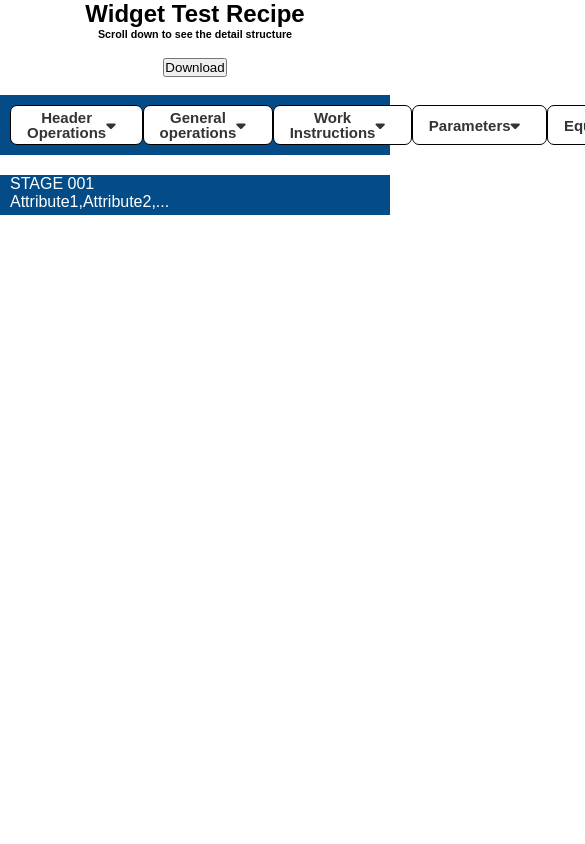
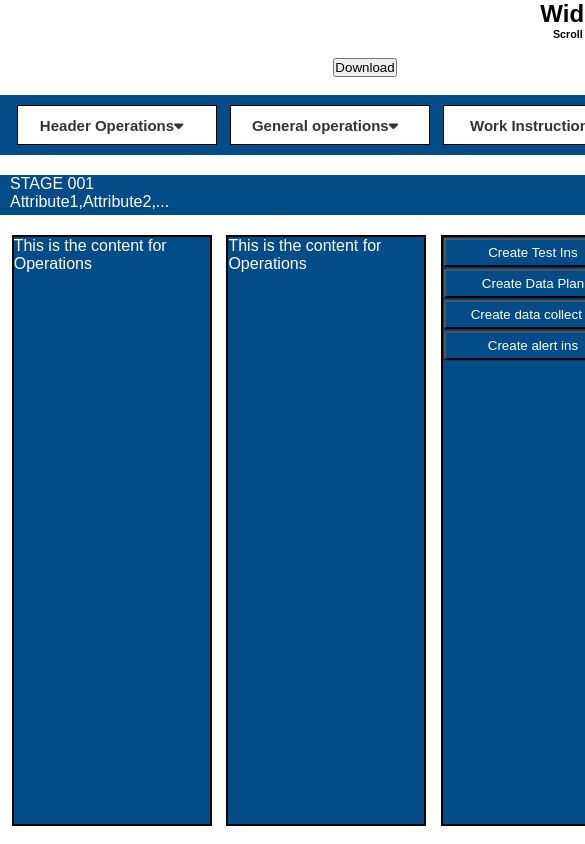
Before and after one commit to Mithil724/TASK, a plain HTML site: page index.html in a window 390 px wide. Shown: the top 844 px of the page, 585 px wide, since content can reach past the window. Drawn offline with Linux system fonts and the light colour scheme.

Commit message:
Update task.css

```diff
--- a/task.css
+++ b/task.css
@@ -17,7 +17,6 @@ h6 {
     width: 200px;
     height: 40px;
     font-weight: bold;
-    border-radius: 7px;
     display: flex;
     justify-content: center;
     align-items: center;
@@ -48,10 +47,10 @@ margin-bottom: 20px;;
   padding-left: 3%;
 }
 .content_div {
-  width: 500px;
+  width: 100%;
 }
 .content {
-  display: none;
+  display: block;
   border: 2px solid black;
   height: 70vh;
   background-color: #034c88;
@@ -99,22 +98,56 @@ margin-bottom: 20px;;
   margin: 0;
   padding: 0;
   box-sizing: border-box;
-   print-color-adjust: exact;
-  -webkit-print-color-adjust: exact !important;
+  /* print-color-adjust: exact;
+  -webkit-print-color-adjust: exact !important; */
 }
+/* @page {
+  size: A4;
+  margin: 0 0 0 0;
+} */
 
-@page {
-  size:A4;
-  margin: 0 0 0 0;
-}
 .fa {
   color: black;
   font-size: 5em;
   cursor: pointer;
 }
 
-@media print{
-.print-area, .print-area *{
-  display: block;
+
+@media all and (max-width:1250px) {
+  #button-container {
+  width:1300px;
+  background-color: #034c88;
+  box-sizing: border-box;
+  }
+  .co{
+    width: 1300px;
+  }
+  .nope{
+    width:1300px;
+  background-color: #034c88;
+  }
+  h2,
+ h6 {
+  font-family: Arial, Helvetica, sans-serif;
+  text-align: center;
+  width:1300px;
+}
+.b-c{
+  display: flex;
+    justify-content: center;
+    margin-left: 340px; /* Adjust margin as needed */
+}
+.mainc{
+  margin:5px;
+}
+#content-container {
+  width:1300px;
+  box-sizing: border-box;
+}
+.content{
+  width: 200px;
+  background-color: #034c88;
+  color: white;
+  font-family: Arial, Helvetica, sans-serif;
 }
 }
```
Lines whose indentation alone changed are shown as unchanged.
